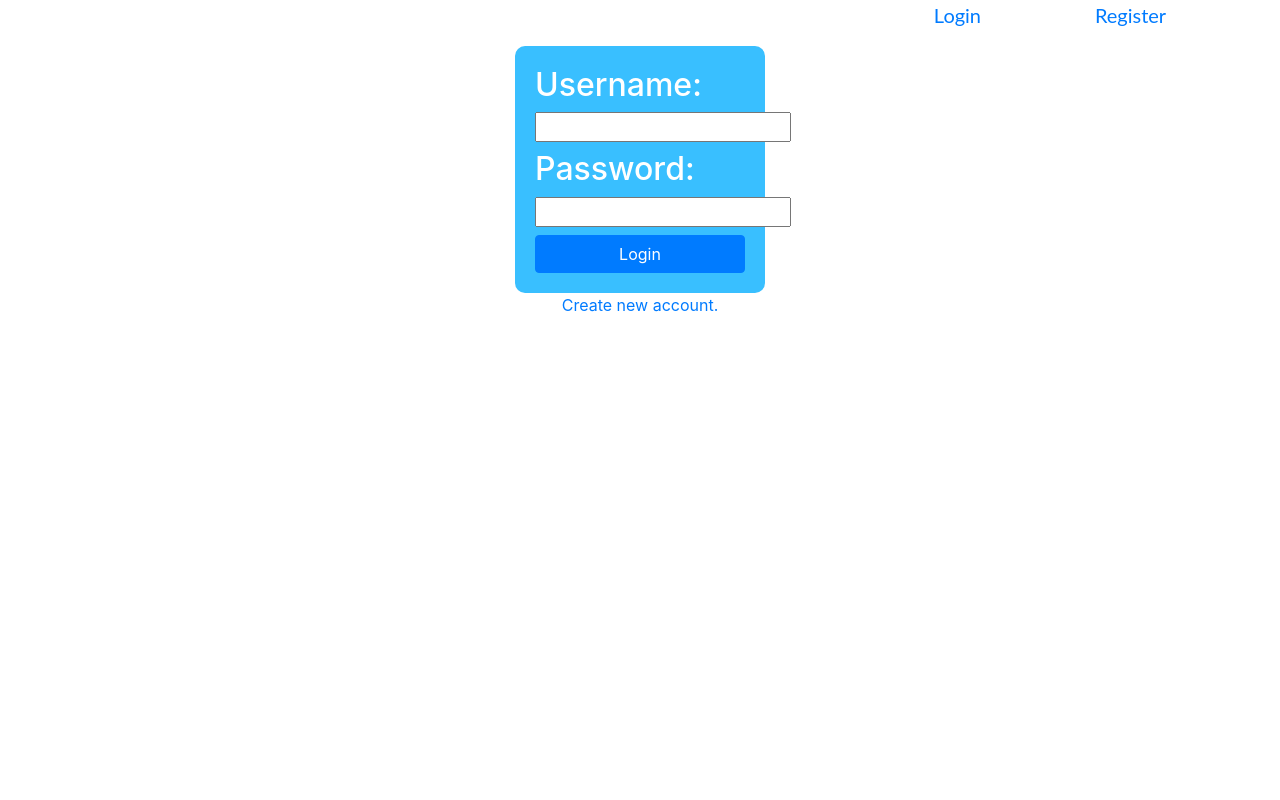
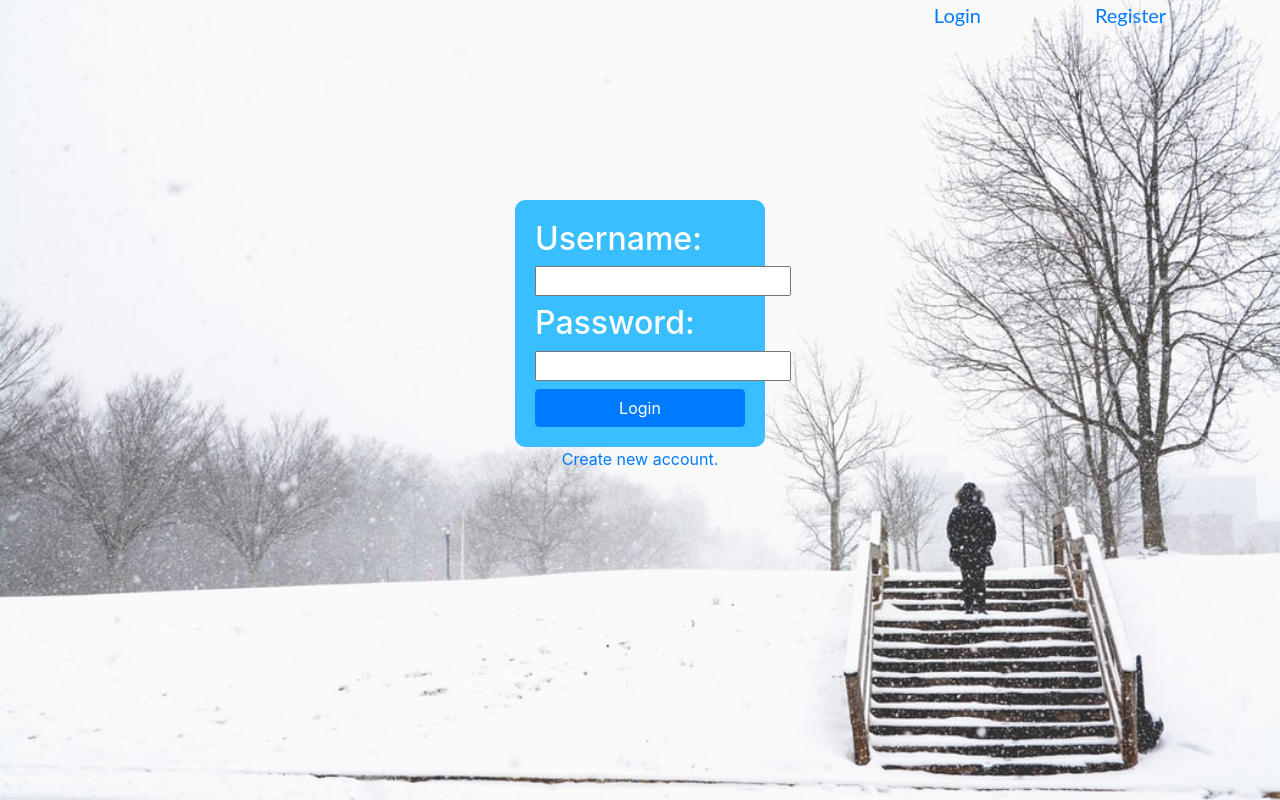
Before and after one commit to lowell1/devdesk_queue_fe, a React (Create React App) app: page /login in a window 1280 px wide. Built offline with nearby package versions, Linux system fonts and the light colour scheme.

Commit message:
bg-img, login btn center

```diff
--- a/src/App.css
+++ b/src/App.css
@@ -17,12 +17,20 @@
 }
 
 /* hui made some changes below */
+
 .App .loginForm{
   display: flex;
   flex-direction: column;
   align-items: center;
   width: 500px;
   margin: 0 auto;
+
+  position: absolute; /* centering log-in box */
+  top: 25%;
+  transform: translateY(-50%);
+  left: 50%;
+  transform: translateX(-50%);
+
 }
 
 .App .loginForm form{
@@ -78,3 +86,12 @@
   font-size: calc(10px + 2vmin);
   color: white;
 }
+
+body {
+
+  background-image: url("./img/snow.jpg");
+  background-attachment: fixed;
+  background-position: center;
+  background-repeat: no-repeat;
+  background-size: cover;
+}
```
Also changed, not shown: src/img/snow.jpg (added).
